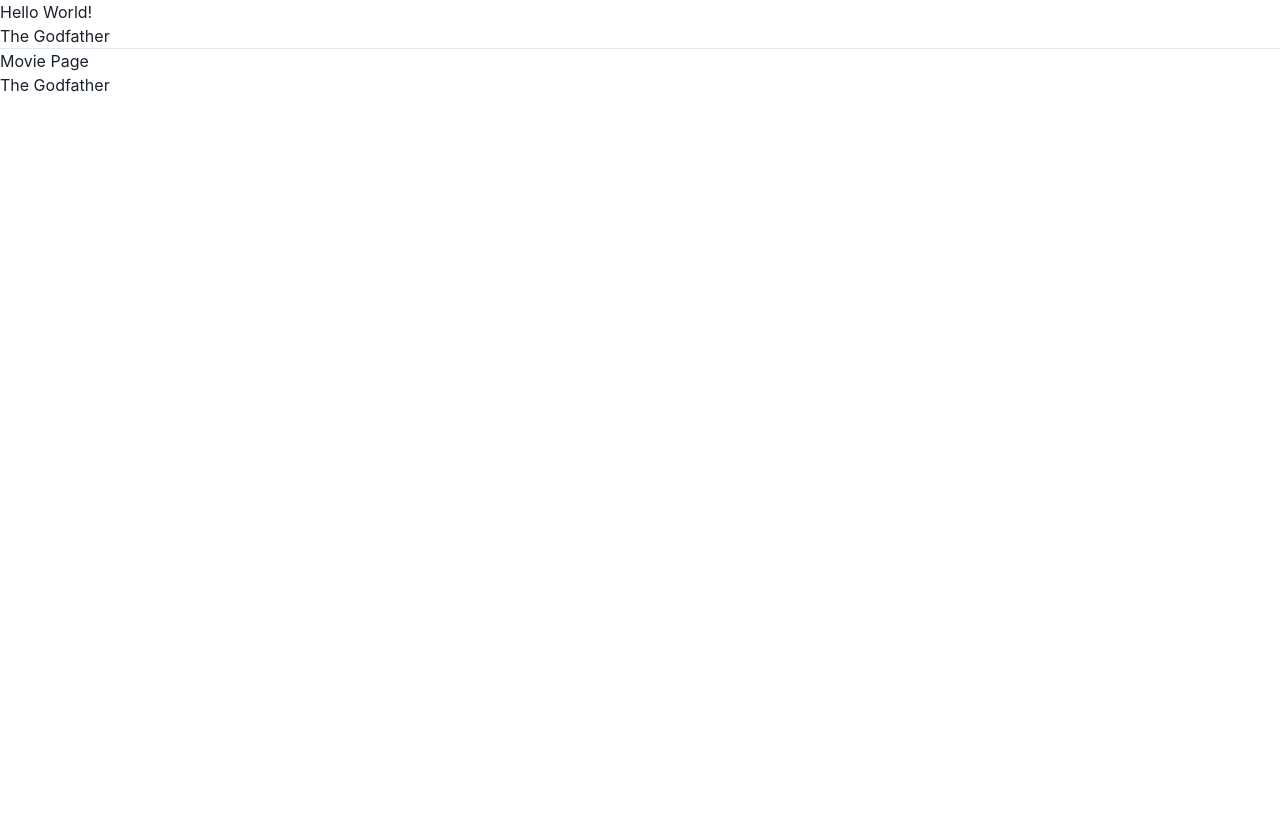
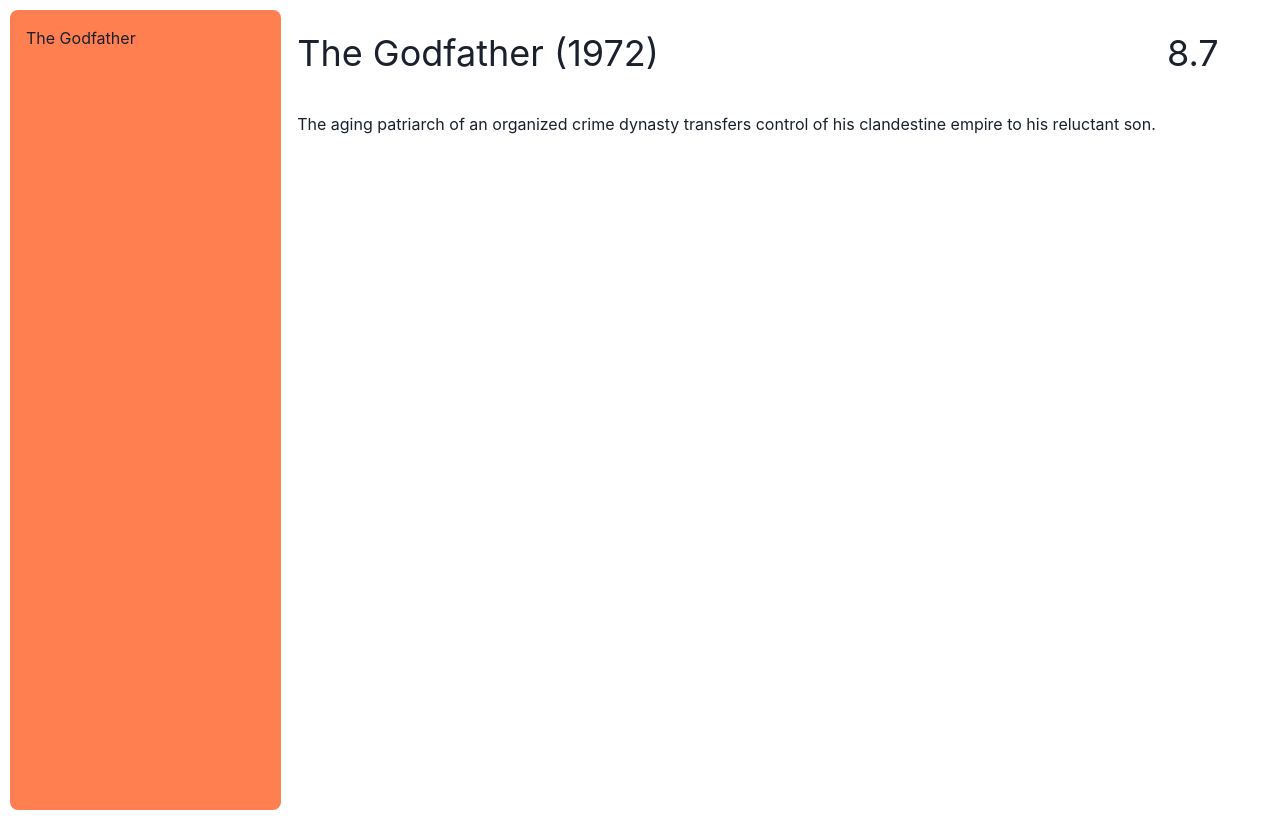
Before and after one commit to rrajath/dev-adventures-001, a React (Create React App) app: page /movies/0 in a window 1280 px wide. Built offline with nearby package versions, Linux system fonts and the light colour scheme.

Commit message:
add sidebar, beautify few things

```diff
--- a/src/index.css
+++ b/src/index.css
@@ -1,5 +1,6 @@
 body {
   margin: 0;
+  padding: 10px;
   font-family: -apple-system, BlinkMacSystemFont, 'Segoe UI', 'Roboto', 'Oxygen',
     'Ubuntu', 'Cantarell', 'Fira Sans', 'Droid Sans', 'Helvetica Neue',
     sans-serif;
--- a/src/index.tsx
+++ b/src/index.tsx
@@ -7,7 +7,7 @@
 import ErrorPage from './routes/errorPage';
 import MoviePage from './routes/movie';
 import { loader as movieLoader } from './routes/movie';
-import { loader as rootLoader } from './routes/root';
+import { loader as sidebarLoader } from './routes/sidebar';
 import { ChakraProvider } from '@chakra-ui/react';
 
 const router = createBrowserRouter([
@@ -15,7 +15,7 @@
     path: '/',
     element: <Root />,
     errorElement: <ErrorPage />,
-    loader: rootLoader,
+    loader: sidebarLoader,
     children: [
       {
         path: '/movies/:movieId',
--- a/src/routes/movie.tsx
+++ b/src/routes/movie.tsx
@@ -1,6 +1,7 @@
 import React from 'react';
 import { useLoaderData } from 'react-router-dom';
 import { getMovie } from '../utils/movies';
+import { Box, Flex, Text } from '@chakra-ui/react';
 
 export function loader({ params }) {
   const movie = getMovie(params.movieId);
@@ -10,9 +11,14 @@
 export default function MoviePage() {
   const movie: any = useLoaderData();
   return (
-    <div>
-      <h1>Movie Page</h1>
-      {movie.title}
-    </div>
+    <Flex>
+      <Box flex={'10'}>
+        <Text fontSize={'4xl'} mb={8}>{movie.title} ({movie.releaseDate})</Text>
+        <Text mb={8}>{movie.overview}</Text>
+      </Box>
+      <Box flex={'1'}>
+        <Text fontSize={'4xl'}>{movie.rating}</Text>
+      </Box>
+    </Flex>
   );
 }
--- a/src/routes/root.tsx
+++ b/src/routes/root.tsx
@@ -1,21 +1,18 @@
-import { Link, Outlet, useLoaderData } from "react-router-dom";
-import { getMovies } from "../utils/movies";
+import { Outlet } from "react-router-dom";
+import { Box, Flex } from "@chakra-ui/react";
+import Sidebar from "./sidebar";
 
-export function loader() {
-  return getMovies();
-}
 export default function Root() {
-  const movies: any = useLoaderData();
   return (
     <>
-      <h1>Hello World!</h1>
-      <Link to="/movies/0">{movies[0].title}</Link>
-
-      <hr/>
-
-      <div>
-        <Outlet/>
-      </div>
+      <Flex h={"100vh"}>
+        <Box flex='1' shadow={'5xl'} p={4} borderRadius={'lg'} bg={'coral'}>
+          <Sidebar/>
+        </Box>
+        <Box flex='4' p={4} borderRadius={'lg'} bg={'transparent'}>
+          <Outlet/>
+        </Box>
+      </Flex>
     </>
   )
 }
--- /dev/null
+++ b/src/routes/sidebar.tsx
@@ -0,0 +1,21 @@
+import React from 'react';
+import { getMovies } from '../utils/movies';
+import { Link, useLoaderData } from 'react-router-dom';
+import { Box } from '@chakra-ui/react';
+
+export function loader() {
+  return getMovies();
+}
+
+export default function Sidebar() {
+  const movies: any = useLoaderData();
+  return (
+    <Box dropShadow={'lg'}>
+      {movies.map((movie: any) => (
+        <Link key={movie.id} to={`/movies/${movie.id}`}>
+          {movie.title}
+        </Link>
+      ))}
+    </Box>
+  );
+}
--- a/src/utils/movies.ts
+++ b/src/utils/movies.ts
@@ -7,7 +7,7 @@
       title: 'The Godfather',
       overview:
         'The aging patriarch of an organized crime dynasty transfers control of his clandestine empire to his reluctant son.',
-      release_date: '1972-03-24',
+      releaseDate: '1972-03-24',
       rating: 8.7,
     },
   ];
@@ -17,5 +17,7 @@
 
 export function getMovie(id: number) {
   const movie = getMovies()[id];
+  const releaseDate = movie.releaseDate;
+  movie.releaseDate = releaseDate.substring(0, 4);
   return movie;
 }
--- a/src/utils/types.ts
+++ b/src/utils/types.ts
@@ -2,6 +2,6 @@
   id: number;
   title: string;
   overview: string;
-  release_date: string;
+  releaseDate: string;
   rating: number;
 };
```
